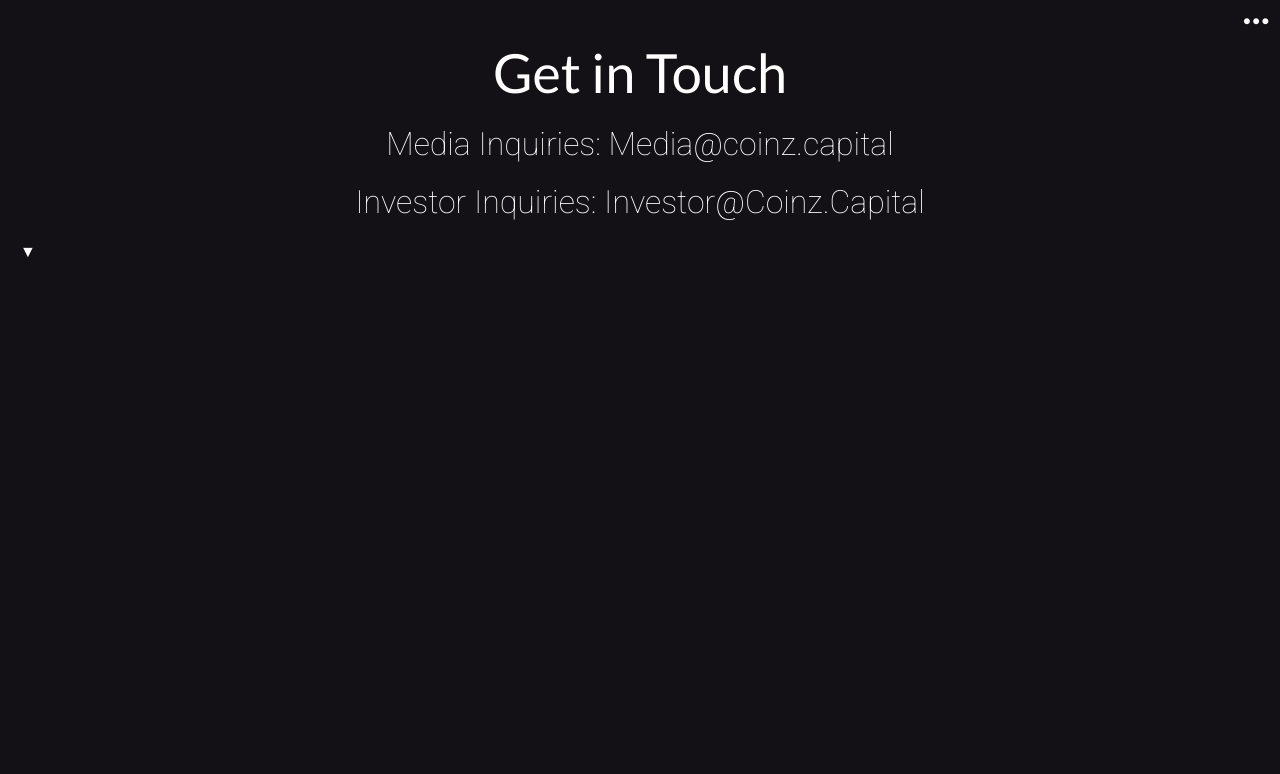
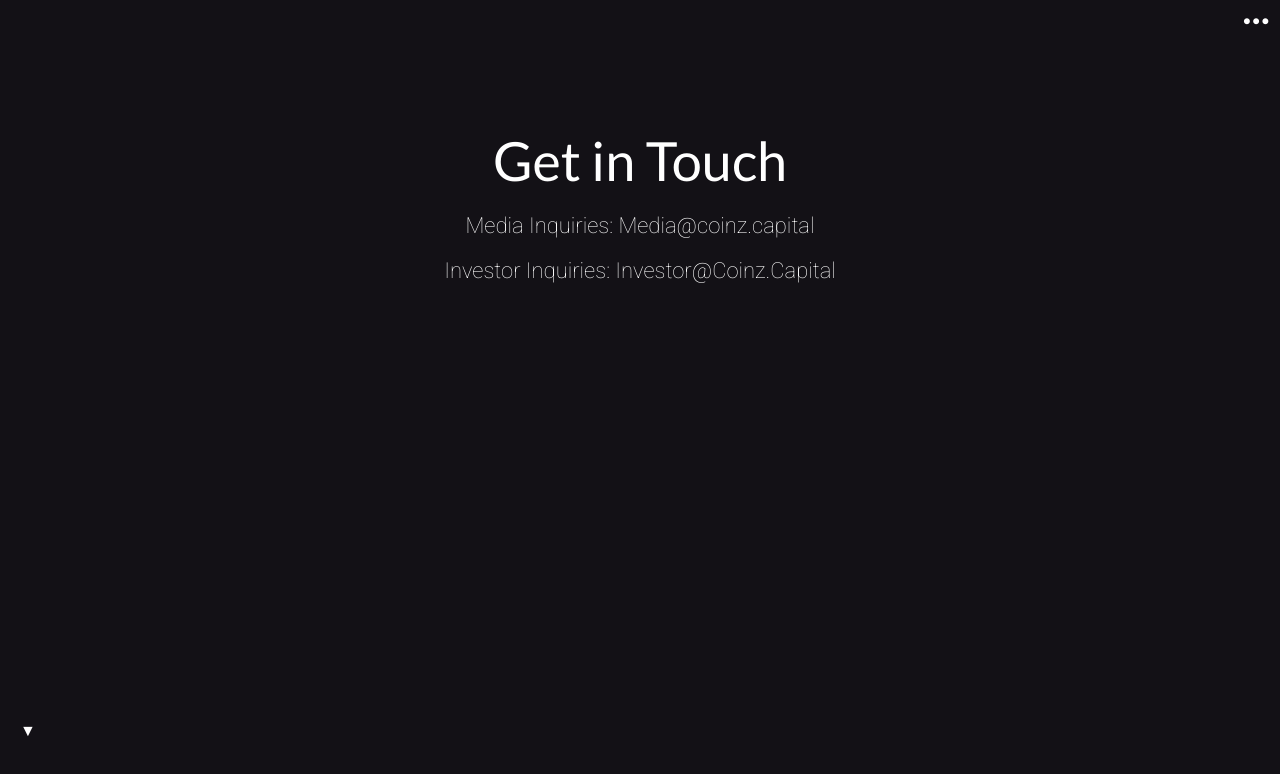
Before and after one commit to Shakakai/coinz-capital, a React (Create React App) app: page /contact in a window 1280 px wide. Shown: the top 774 px of the page. Built offline with nearby package versions, Linux system fonts and the light colour scheme.

Commit message:
fixed styling issues

```diff
--- a/src/index.css
+++ b/src/index.css
@@ -64,6 +64,9 @@
 
 #next{
   padding: 20px 0 0 20px;
+  position: fixed;
+  bottom: 60px;
+  left: 0px;
 }
 
 /* Home */
@@ -91,7 +94,6 @@
 }
 
 #thesis div{
-  vertical-align: middle;
   margin-left: 25%;
   padding-top: 10%;
   vertical-align: middle;
@@ -104,6 +106,7 @@
   font-family: "Roboto", sans-serif;
   font-weight: 100;
   padding: 20px 0px 20px 0px;
+  line-height: 28px;
 }
 
 /* Team */
@@ -134,16 +137,16 @@
 
 #team .name{
   font-weight: 400;
-  font-size: 36px;
+  font-size: 28px;
 }
 
 #team .role {
   font-weight: 100;
-  font-size: 26px;
+  font-size: 20px;
 }
 
 #team img {
-  width: 100%;
+  width: 80%;
 }
 
 #team .bio {
@@ -155,13 +158,15 @@
 
 #contact {
   text-align: center;
-  padding-top: 40px;
+  padding-top: 10%;
+  vertical-align: middle;
+  height: 80%;
 }
 
 #investor, #media {
   font-family: "Roboto", sans-serif;
   font-weight: 100;
   padding-top: 20px;
-  font-size: 32px;
+  font-size: 22px;
   display:block;
 }
```
